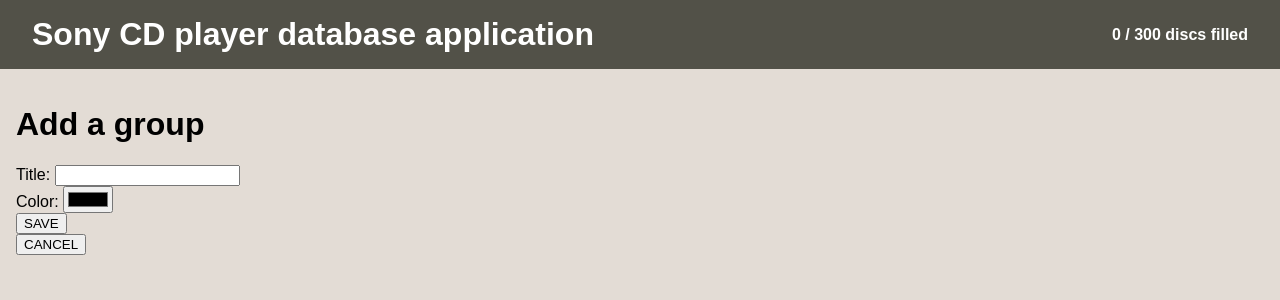
After one commit to RaddedMC/cdp-cd-site, a Django app: page /group/add in a window 1280 px wide. The commit adds this page. Shown: the top 300 px of the page. Run offline with Django 5.2, Linux system fonts and the light colour scheme; data that the repository does not hold is empty.

Commit message:
- Started group editing - Made the titlebar a component - Reorganized some components and structure - Changed the disc carousel small arrow buttons to scroll to the next filled disc

```diff
--- a/cdp_db_site/urls.py
+++ b/cdp_db_site/urls.py
@@ -39,6 +39,8 @@ urlpatterns = [
     path("edit/<int:position>", views.pages.edit, name="Edit page for a specific disc"),
     path("group/<int:groupid>/disc", views.pages.groupindex, name="Homepage, but filtered to a group"),
     path("group/<int:groupid>", views.pages.groupindex, name="Homepage, but filtered to a group"),
-    path("group/<int:groupid>/disc/<int:position>", views.pages.groupindex, name="Homepage, but filtered to a group and scrolled to disc")
+    path("group/<int:groupid>/disc/<int:position>", views.pages.groupindex, name="Homepage, but filtered to a group and scrolled to disc"),
+    path("group/<int:groupid>/edit", views.pages.groupchange, name="Edit a group"),
+    path("group/add", views.pages.groupchange, name="Add a group"),
 
 ] + static(settings.MEDIA_URL, document_root=settings.MEDIA_ROOT)
--- /dev/null
+++ b/cdp_db_site_app/components/titlebar_context.py
@@ -0,0 +1,9 @@
+from cdp_db_site import settings
+from cdp_db_site_app.models import Disc
+
+
+def titlebar_context():
+    return {
+        "disc_count": Disc.objects.all().count(),
+        "disc_capacity": settings.CDP_SIZE
+    }
--- /dev/null
+++ b/cdp_db_site_app/forms/GroupForm.py
@@ -0,0 +1,8 @@
+import colorfield.fields
+from django import forms
+
+from cdp_db_site_app.models import Group
+
+class GroupForm(forms.Form):
+    title = forms.CharField(label="Title:", max_length=200)
+    color = forms.CharField(label="Color:", max_length=7)
--- a/cdp_db_site_app/forms/__init__.py
+++ b/cdp_db_site_app/forms/__init__.py
@@ -1 +1,2 @@
 from cdp_db_site_app.forms import DiscForm
+from cdp_db_site_app.forms import GroupForm
--- a/cdp_db_site_app/models.py
+++ b/cdp_db_site_app/models.py
@@ -4,7 +4,6 @@ import django.core.exceptions
 from colorfield.fields import ColorField
 from django.core.validators import MinValueValidator, MaxValueValidator
 from django.db import models
-from django.db.models import Q
 
 from cdp_db_site import settings
 
--- a/cdp_db_site_app/templates/cdp_db_site_app/base.html
+++ b/cdp_db_site_app/templates/cdp_db_site_app/base.html
@@ -7,10 +7,7 @@
     <link rel="stylesheet" href="{% static 'base_style.css' %}">
 </head>
 <body>
-    <Header id="header-container">
-        <h1>Sony CD player database application</h1>
-        <p>{{ disc_count }} / {{ disc_capacity }} discs filled</p>
-    </Header>
+    {% include 'cdp_db_site_app/components/titlebar.html' %}
     <div id="content-body">
         {% block content %}
         {% endblock %}
--- /dev/null
+++ b/cdp_db_site_app/templates/cdp_db_site_app/components/titlebar.html
@@ -0,0 +1,4 @@
+<Header id="header-container">
+    <h1>Sony CD player database application</h1>
+    <p>{{ disc_count }} / {{ disc_capacity }} discs filled</p>
+</Header>
--- a/cdp_db_site_app/templates/cdp_db_site_app/group.html
+++ b/cdp_db_site_app/templates/cdp_db_site_app/group.html
@@ -12,6 +12,7 @@
         <a href="/{{ current_disc.position }}"><button class="group-button">&larr; CLEAR FILTER</button></a>
         <h2 id="group-subtitle">Selected group:</h2>
         <h1 id="group-title">{{ group.title }}</h1>
+        <a href="/group/{{ group.id }}/edit"><button id="edit-group-button" class="group-button">~ EDIT</button></a>
         <a href="/groups/remove/{{ group.id }}"><button id="delete-group-button" class="group-button">&times; DELETE</button></a>
     </div>
 
--- /dev/null
+++ b/cdp_db_site_app/templates/cdp_db_site_app/group_edit.html
@@ -0,0 +1,28 @@
+{% extends "cdp_db_site_app/base.html" %}
+{% block content %}
+    {% load static %}
+    <link rel="stylesheet" href="{% static 'index_style.css' %}">
+
+    <h1>Add a group</h1>
+
+    <div id="form-edit-content">
+        <form action="{% if groupid == -1 %}/group/add{% else %}/group/{{ groupid }}/edit{% endif %}" method="post">
+            {% csrf_token %}
+            <div>
+                {{ form.title.errors }}
+                {{ form.title.label_tag }}
+                {{ form.title }}
+            </div>
+            <div>
+                {{ form.color.errors }}
+                {{ form.color.label_tag }}
+                {#    TODO: fill name programmatically    #}
+                <input type="color" name="color" maxlength="7" required id="{{ form.color.id_for_label }}"/>
+            </div>
+            <input type="submit" value="SAVE" id="submit-button" class="edit-page-button">
+        </form>
+
+        <a id="cancel-button-container" href="/1"><button class="edit-page-button" id="cancel-button">CANCEL</button></a>
+    </div>
+
+{% endblock %}
--- a/cdp_db_site_app/templates/cdp_db_site_app/index.html
+++ b/cdp_db_site_app/templates/cdp_db_site_app/index.html
@@ -16,7 +16,7 @@
                 </a>
             {% endfor %}
         </div>
-        <button id="new-group-button" class="group-button">+ NEW</button>
+        <a href="/group/add"><button id="new-group-button" class="group-button">+ NEW</button></a>
     </div>
 
     {#    Disc info container     #}
--- a/cdp_db_site_app/views/pages.py
+++ b/cdp_db_site_app/views/pages.py
@@ -6,7 +6,9 @@ from django.template import loader
 from cdp_db_site import settings
 from cdp_db_site_app.components.disc_carousel_context import disc_carousel_context
 from cdp_db_site_app.components.plaintext_context import plaintext_context
+from cdp_db_site_app.components.titlebar_context import titlebar_context
 from cdp_db_site_app.forms.DiscForm import DiscForm
+from cdp_db_site_app.forms.GroupForm import GroupForm
 from cdp_db_site_app.models import Disc, Group
 from cdp_db_site_app.views.api import add_edit_disc
 
@@ -42,9 +44,10 @@ def edit(request, position):
         except django.core.exceptions.ObjectDoesNotExist:
             form = DiscForm()
 
-
     context = disc_carousel_context(position, False, "edit/")
     context["form"] = form
+    #TODO: BUG: When groups change, new groups don't show in the dropdown
+    # Unless server restarts
     return render(request, "cdp_db_site_app/edit.html", context)
 
 # Group list page
@@ -52,3 +55,49 @@ def groupindex(request, groupid, position=1):
     context = disc_carousel_context(position, scrollable = True, page=f"/group/{groupid}/disc")
     context["group"] = Group.objects.get(id=groupid).as_json()
     return render(request, "cdp_db_site_app/group.html", context)
+
+# Group add/edit page
+def groupchange(request, groupid=-1):
+    def savegroup(title, color):
+        if groupid < 0:
+            # Group does not exist. create a new one!
+            group = Group(title=title, color=color)
+        else:
+            # The group does exist (they navigated to it)
+            group = Group.objects.get(id=groupid)
+            group.title = title
+            group.color = color
+
+        group.save()
+
+    # If this is a POST we need to submit form data
+    if request.method == "POST":
+        # Populate a form with data
+        form = GroupForm(request.POST)
+        # If the form is valid, show a success screen
+        # If not, they will be returned to the form page
+        if form.is_valid():
+            # Handle saving group
+            savegroup(form.cleaned_data["title"], form.cleaned_data["color"])
+            return render(request, 'cdp_db_site_app/plaintext_responses.html',
+                          plaintext_context("Groups changed successfully", "home", f"/1"))
+
+    # If this is a GET request, we neeed to send them a form
+    else:
+        if groupid < 0:
+            # They are creating a new group. Give them a blank form!
+            form = GroupForm()
+        else:
+            # They are editing an existing group. Get the relevant info!
+            existing_group = Group.objects.get(id=groupid)
+            form = GroupForm({
+                "title": existing_group.title,
+                "group": existing_group.color
+            })
+
+    context = dict(titlebar_context(), **{
+        "form": form,
+        "groupid": groupid
+    })
+
+    return render(request, "cdp_db_site_app/group_edit.html", context)
```
Also changed, not shown: cdp_db_site_app/components/disc_carousel_context.py (+52 -10 lines), cdp_db_site_app/components/plaintext_context.py (+3 -4 lines), cdp_db_site_app/templates/cdp_db_site_app/components/disc_carousel.html (+4 -4 lines), cdp_db_site_app/views/api.py (+3 -14 lines), cdp_db_site_app/forms/DiscForm.py (line endings or trailing spaces).
